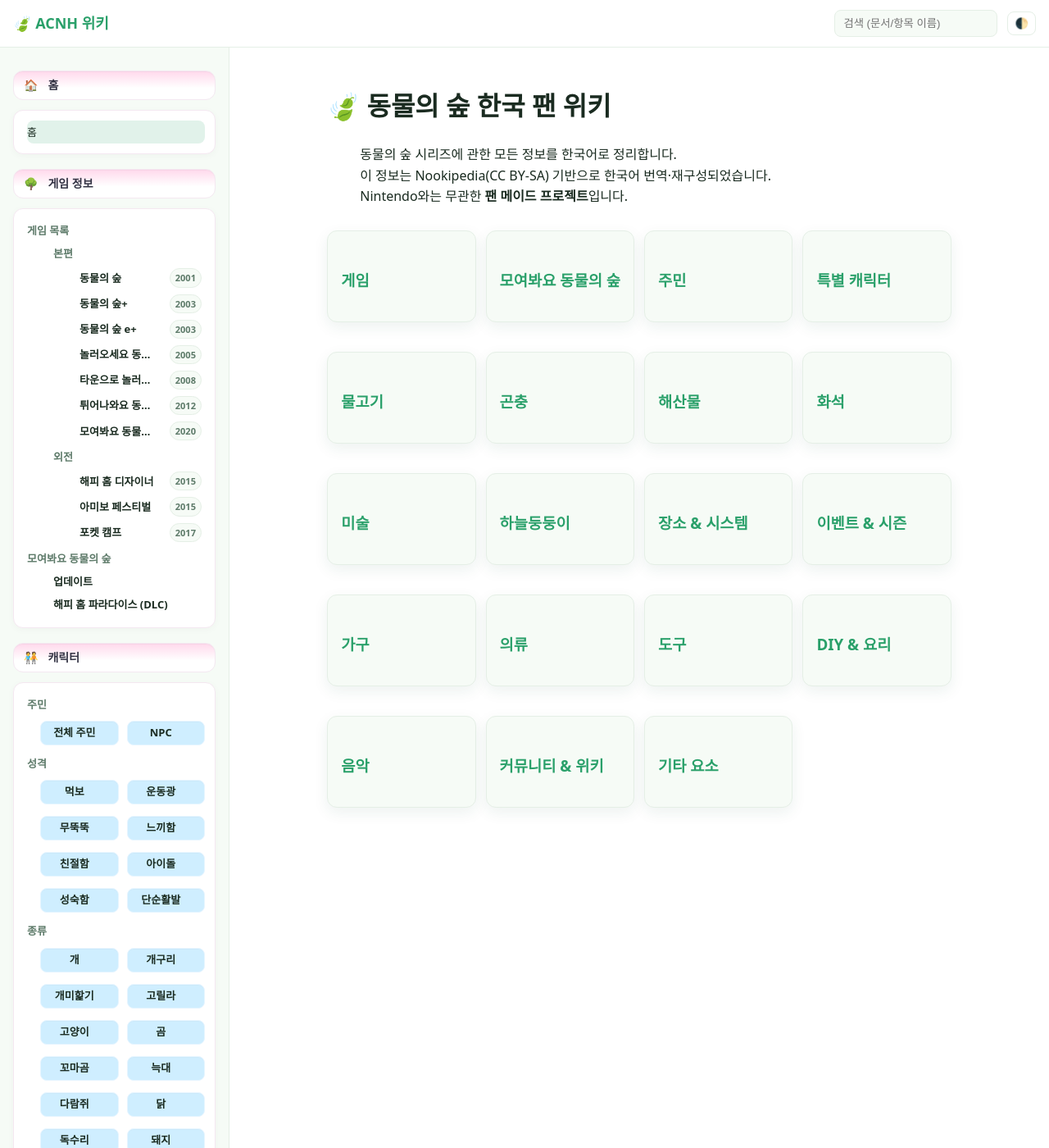
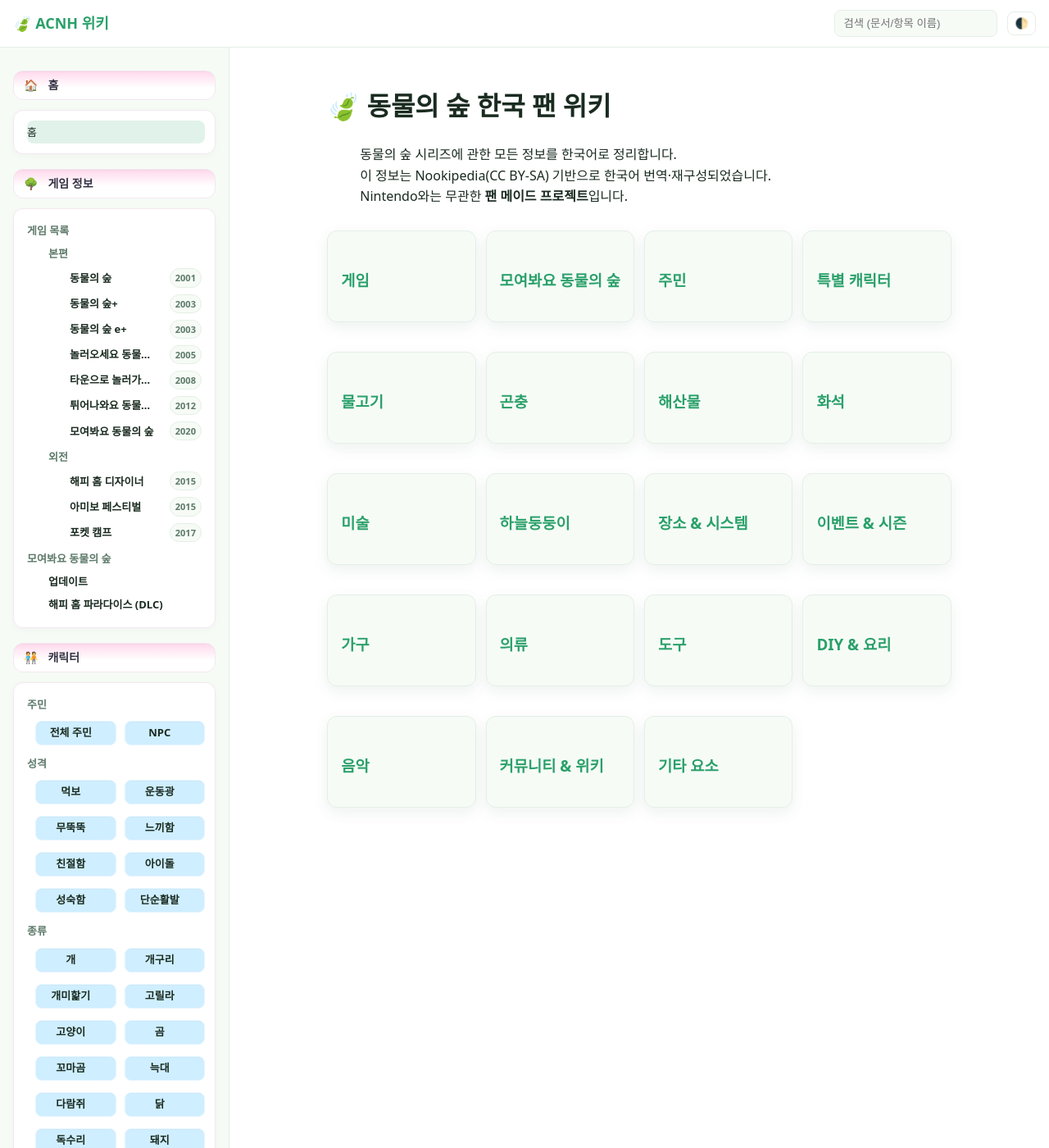
Before and after one commit to cute-bite/animal-crossing, a Jekyll site: the page built from index.md, in a window 1280 px wide and 1400 px high. Shown: the whole window at 82% size. Built offline with Jekyll 4.4.1, drawn with Linux system fonts in a browser that asks for light colours.

Commit message:
Add files via upload

```diff
--- a/assets/css/theme.css
+++ b/assets/css/theme.css
@@ -589,7 +589,7 @@
 }
 
 /* 위에서 0으로 만들었던 규칙 무력화 */
-.sidebar .menu li > ul { padding-left: 16px !important; }
+.sidebar .menu li > ul { padding-left: 10px !important; }
 
 /* 링크 자체는 과도하게 들여쓰지 않도록 */
 .sidebar .menu a { padding-left: 0 !important; }
```
